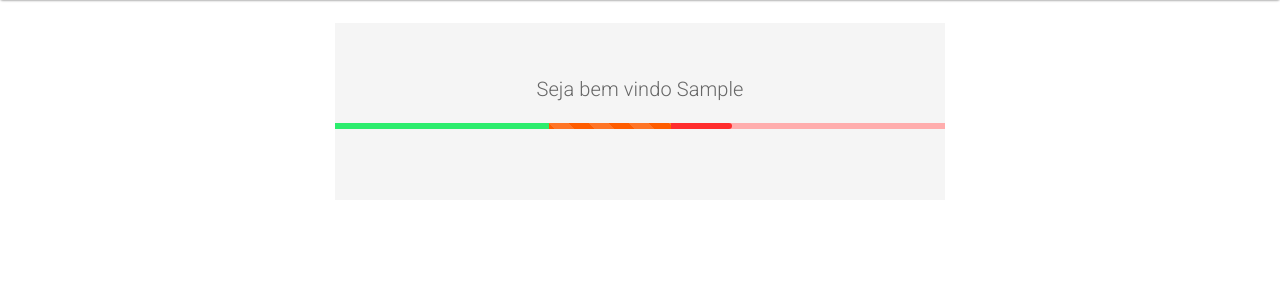
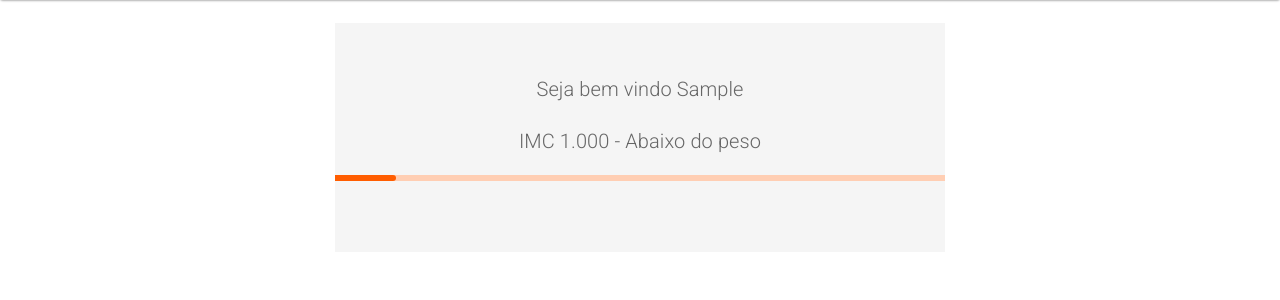
Before and after one commit to douguerty/academia, a Django app: page / in a window 1280 px wide. Shown: the part 64-364 px from the top of the page. Run offline with Django 3.2, Linux system fonts and the light colour scheme; a user stored in the database is signed in; tables that the repository leaves empty hold one stand-in row (values such as "Sample post").

Commit message:
Iniciando tela inicial com imc

```diff
--- a/academia/core/templates/home.html
+++ b/academia/core/templates/home.html
@@ -9,17 +9,39 @@
 <div class="col-md-6 col-md-offset-3" align="center">
     <div class="jumbotron">
         <p>Seja bem vindo {% if user.is_authenticated %}{{ user.first_name }}{% else %}usuário anônimo{% endif %}</p>
-        <div class="progress">
-            <div class="progress-bar progress-bar-success" style="width: 35%">
-                <span class="sr-only">35% Complete (success)</span>
-            </div>
-            <div class="progress-bar progress-bar-warning progress-bar-striped" style="width: 20%">
-                <span class="sr-only">20% Complete (warning)</span>
-            </div>
-            <div class="progress-bar progress-bar-danger" style="width: 10%">
-                <span class="sr-only">10% Complete (danger)</span>
-            </div>
-        </div>
+        {% for usuario in usuario %}
+            {% if usuario.imc < 18.5 %}
+                <p align="center">IMC {{usuario.imc}} - Abaixo do peso</p>
+                <div class="progress">
+                    <div class="progress-bar progress-bar-warning" style="width: 10%"></div>
+                </div>
+            {% elif usuario.imc >= 18.6 and usuario.imc <= 24.9 %}
+                <p align="center">IMC {{usuario.imc}} - Peso ideal</p>
+                <div class="progress">
+                    <div class="progress-bar progress-bar-success progress-bar-striped" style="width: 100%"></div>
+                </div>
+            {% elif usuario.imc >= 25.0 and usuario.imc <= 29.9 %}
+                <p align="center">IMC {{usuario.imc}} - Levemente acima do peso</p>
+                <div class="progress">
+                    <div class="progress-bar progress-bar-warning progress-bar-striped" style="width: 70%"></div>
+                </div>
+            {% elif usuario.imc >= 30.0 and usuario.imc <= 34.9 %}
+                <p align="center">IMC {{usuario.imc}} - Obesidade grau 1</p>
+                <div class="progress">
+                    <div class="progress-bar progress-bar-danger progress-bar-striped" style="width: 80%"></div>
+                </div>
+            {% elif usuario.imc >= 35.0 and usuario.imc <= 39.9 %}
+                <p align="center">IMC {{usuario.imc}} - Obesidade grau 2 (severa)</p>
+                <div class="progress">
+                    <div class="progress-bar progress-bar-danger progress-bar-striped" style="width: 90%"></div>
+                </div>
+            {% else %}
+                <p align="center">IMC {{usuario.imc}} - Obesidade grau 3 (mórbida)</p>
+                <div class="progress">
+                    <div class="progress-bar progress-bar-danger progress-bar-striped" style="width: 100%"></div>
+                </div>
+            {% endif %}
+        {% endfor %}
     </div>
 </div>
 {% else %}
--- a/academia/core/views.py
+++ b/academia/core/views.py
@@ -16,7 +16,14 @@ from .forms import CustomUserCreationForm
 
 
 def home(request):
-    return render(request, 'home.html')
+    if request.user.is_authenticated:
+        usuario = utils_usuario.GetUsuario(id=request.user.pk)
+        context = {
+            'usuario': usuario
+        }
+        return render(request, 'home.html', context)
+    else:
+        return render(request, 'home.html')
 
 
 def login_view(request, *args, **kwargs):
```
